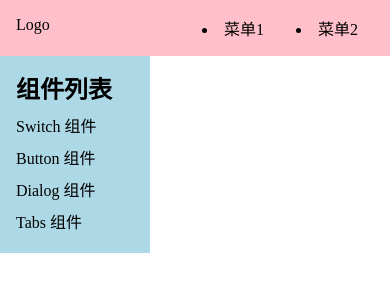
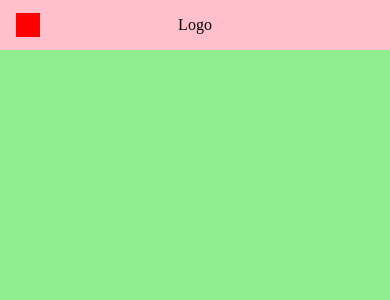
Before and after one commit to Klar-t/gulu-two, a Vue app: page /#/doc in a window 390 px wide. Shown: the top 300 px of the page. Built offline with nearby package versions, Linux system fonts and the light colour scheme.

Commit message:
完成整体布局

```diff
--- a/src/App.vue
+++ b/src/App.vue
@@ -2,8 +2,26 @@
 <router-view />
 </template>
 
-<script>
+<script lang="ts">
+import {
+    ref,
+    provide
+} from 'vue'
+import {
+    router
+} from './router';
 export default {
     name: 'App',
+    setup() {
+        const width = document.documentElement.clientWidth;
+        console.log(width);
+
+        const menuVisible = ref(width <= 500 ? false : true);
+        provide('menuVisible', menuVisible) //set
+        router.afterEach(() => {
+            if (width <= 500)
+                menuVisible.value = false;
+        })
+    }
 }
 </script>
--- /dev/null
+++ b/src/components/ButtonDemo.vue
@@ -0,0 +1,5 @@
+<template>
+<div>
+    Button组件
+</div>
+</template>
--- /dev/null
+++ b/src/components/DiaLogDemo.vue
@@ -0,0 +1,5 @@
+<template>
+<div>
+    DiaLogDemo组件
+</div>
+</template>
--- /dev/null
+++ b/src/components/DocDemo.vue
@@ -0,0 +1,5 @@
+<template>
+<div>
+    DocDemo组件
+</div>
+</template>
--- /dev/null
+++ b/src/components/SwitchDemo.vue
@@ -0,0 +1,5 @@
+<template>
+<div>
+    Switch组件
+</div>
+</template>
--- /dev/null
+++ b/src/components/TabsDemo.vue
@@ -0,0 +1,5 @@
+<template>
+<div>
+    Tabs组件
+</div>
+</template>
--- a/src/components/Topnav.vue
+++ b/src/components/Topnav.vue
@@ -5,12 +5,27 @@
         <li>菜单1</li>
         <li>菜单2</li>
     </div>
+    <span class="toggleAside" @click="toggleMenu"></span>
 </div>
 </template>
 
 <script lang="ts">
+import {
+    inject,
+    Ref
+} from 'vue'
 export default {
-
+    setup() {
+        const menuVisible = inject < Ref < boolean >> ('menuVisible'); //get
+        console.log('topnva 获取的：' + menuVisible.value);
+        const toggleMenu = () => {
+            console.log('dadf' + !menuVisible.value);
+            menuVisible.value = !menuVisible.value
+        };
+        return {
+            toggleMenu
+        }
+    }
 }
 </script>
 
@@ -21,6 +36,8 @@
     padding: 16px;
     position: relative;
     z-index: 10;
+    justify-content: center;
+    align-items: center;
 
     >.logo {
         max-width: 6em;
@@ -36,5 +53,31 @@
             margin: 0 1em;
         }
     }
+
+    >.toggleAside {
+
+        width: 24px;
+        height: 24px;
+        background: red;
+        position: absolute;
+        left: 16px;
+        top: 50%;
+        transform: translateY(-50%);
+        display: none;
+    }
+
+    @media (max-width:500px) {
+        >.menu {
+            display: none;
+        }
+
+        >.logo {
+            margin: 0 auto;
+        }
+
+        >.toggleAside {
+            display: inline-block;
+        }
+    }
 }
 </style>
--- a/src/main.ts
+++ b/src/main.ts
@@ -1,18 +1,11 @@
 import { createApp } from 'vue'
 import App from './App.vue'
 import './index.scss'
-import {createWebHashHistory,createRouter} from 'vue-router'
-import Home from './views/Home.vue'
-import Doc from './views/Doc.vue'
+import { router } from './router'
 
-const history=createWebHashHistory()
-const router=createRouter({
-    history:history,
-    routes:[
-        {path:'/',component:Home},
-        {path:'/doc',component:Doc}
-    ]
-})
+
+
+
 
 const app=createApp(App)
 app.use(router)
--- /dev/null
+++ b/src/router.ts
@@ -0,0 +1,23 @@
+import {createWebHashHistory,createRouter} from 'vue-router'
+import Home from './views/Home.vue'
+import Doc from './views/Doc.vue'
+import SwitchDemo from "./components/SwitchDemo.vue"
+import DocDemo from "./components/DocDemo.vue"
+import ButtonDemo from "./components/ButtonDemo.vue"
+import DiaLogDemo from "./components/DiaLogDemo.vue"
+import TabsDemo from "./components/TabsDemo.vue"
+
+const history=createWebHashHistory()
+export const router=createRouter({
+    history:history,
+    routes:[
+        {path:'/',component:Home},
+        {path:'/doc',component:Doc,children:[
+            {path:'/',component:DocDemo},
+            {path:'switch',component:SwitchDemo},
+            {path:'button',component:ButtonDemo},
+            {path:'dialog',component:DiaLogDemo},
+            {path:'tabs',component:TabsDemo},
+        ]}
+    ]
+});
--- a/src/views/Doc.vue
+++ b/src/views/Doc.vue
@@ -1,8 +1,8 @@
 <template>
-<div>
-    <Topnav />
+<div class="layout">
+    <Topnav class="nav" />
     <div class="content">
-        <aside>
+        <aside v-if="menuVisible">
             <h2>组件列表</h2>
             <ol>
                 <li>
@@ -19,21 +19,67 @@
                 </li>
             </ol>
         </aside>
-        <main>主内容</main>
+        <main>
+            <router-view />
+        </main>
     </div>
 </div>
 </template>
 
 <script lang="ts">
 import Topnav from '../components/Topnav.vue'
+import {
+    inject,
+    Ref
+} from 'vue'
 export default {
     components: {
         Topnav
+    },
+    setup() {
+        const menuVisible = inject < Ref < boolean >> ('menuVisible'); //get
+        console.log('Doc  获取的：' + menuVisible.value);
+        return {
+            menuVisible
+        }
     }
 }
 </script>
 
 <style lang="scss" scoped>
+.layout {
+    display: flex;
+    flex-direction: column;
+    height: 100vh;
+
+    >.nav {
+        flex-shrink: 0;
+    }
+
+    >.content {
+        flex-grow: 1;
+        padding-left: 156px;
+
+        @media (max-width: 500px) {
+            padding-left: 0;
+        }
+    }
+}
+
+.content {
+    display: flex;
+
+    >aside {
+        flex-shrink: 0;
+    }
+
+    >main {
+        flex-grow: 1;
+        padding: 16px;
+        background: lightgreen;
+    }
+}
+
 aside {
     background: lightblue;
     width: 150px;
@@ -42,10 +88,10 @@
     top: 0;
     left: 0;
     padding-top: 70px;
+    height: 100%;
 
     >h2 {
         margin-bottom: 4px;
-
     }
 
     >ol {
@@ -54,4 +100,8 @@
         }
     }
 }
+
+main {
+    overflow: auto;
+}
 </style>
```
